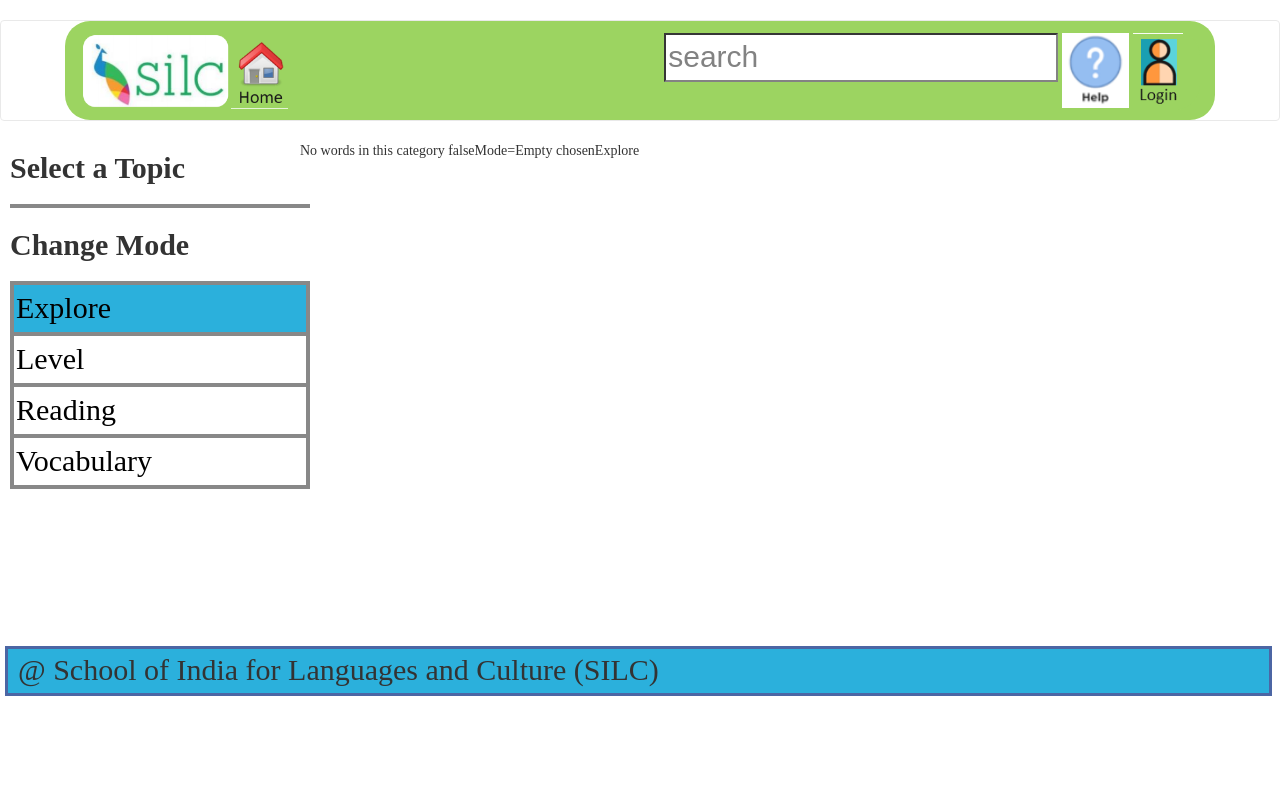
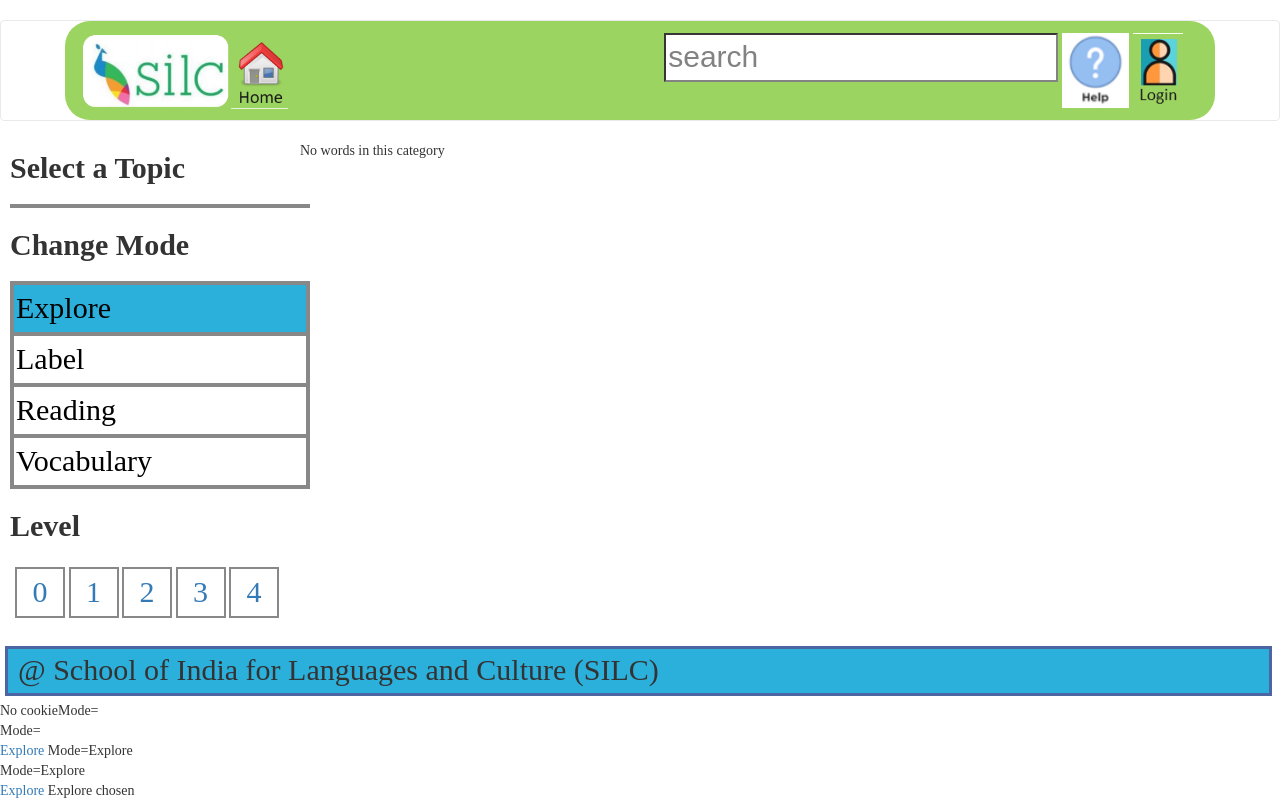
Before and after one commit to ICS499/Word_Explorer, a PHP site: page /explorer.php?topic=1 in a window 1280 px wide. Before the commit the page ends 696 px from the top, so only its background shows below. Run offline with PHP 8.4, Linux system fonts and the light colour scheme; data that the repository does not hold is empty; some libraries are stand-ins or nearby versions.

Commit message:
explorer edits

```diff
--- a/explorer.php
+++ b/explorer.php
@@ -21,6 +21,34 @@
     <!-- Latest compiled JavaScript -->
     <script src="https://maxcdn.bootstrapcdn.com/bootstrap/3.3.7/js/bootstrap.min.js"></script>
 
+    <script>
+        $( function() {
+            var spinner = $( "#spinner" ).spinner();
+
+            $( "#disable" ).on( "click", function() {
+                if ( spinner.spinner( "option", "disabled" ) ) {
+                    spinner.spinner( "enable" );
+                } else {
+                    spinner.spinner( "disable" );
+                }
+            });
+            $( "#destroy" ).on( "click", function() {
+                if ( spinner.spinner( "instance" ) ) {
+                    spinner.spinner( "destroy" );
+                } else {
+                    spinner.spinner();
+                }
+            });
+            $( "#getvalue" ).on( "click", function() {
+                alert( spinner.spinner( "value" ) );
+            });
+            $( "#setvalue" ).on( "click", function() {
+                spinner.spinner( "value", 5 );
+            });
+
+            $( "button" ).button();
+        } );
+    </script>
     <link rel="stylesheet" href="styles/custom_nav.css" type="text/css">
     <style>
         .selected {
@@ -202,6 +230,7 @@ echo '
 // Build the explore mode list
 //echo '
 ?>
+
 <h2 class="list-header" style="font-weight: bold !important;">Change Mode</h2>
 <div id="mode-list" class="flow">
     <ul>
@@ -211,12 +240,12 @@ echo '
             </a>
         </li>
         <li id="modeLevel" class="mode-choice">
-            <a href="explorer.php" onClick="setMode('Level')">
-                Level
+            <a href="explorer.php" onClick="setMode('Label')">
+                Label
             </a>
         </li>
         <li id="modeReading" class="mode-choice">
-            <a href="explorer.php" onClick="setMode('Read');">
+            <a href="explorer.php" onClick="setMode('Reading');">
                 Reading
             </a>
         </li>
@@ -227,6 +256,26 @@ echo '
         </li>
     </ul>
 </div>
+
+<h2 class="list-header" style="font-weight: bold !important;">Level</h2>
+<div style="margin: 10px; padding: 5px" class="flow">
+    <a class="mode-choice" style="width: 50px; display:inline-block; text-align: center" href="explorer.php" onClick="setMode('Explore');">
+        0
+    </a>
+    <a class="mode-choice" style="width: 50px; display:inline-block; text-align: center" href="explorer.php" onClick="setMode('Level')">
+        1
+    </a>
+    <a class="mode-choice" style="width: 50px; display:inline-block; text-align: center" href="explorer.php" onClick="setMode('Reading');">
+        2
+    </a>
+    <a class="mode-choice" style="width: 50px; display:inline-block; text-align: center" href="explorer.php" onClick="setMode('Vocabulary');">
+        3
+    </a>
+    <a class="mode-choice" style="width: 50px; display:inline-block; text-align: center" href="explorer.php" onClick="setMode('Vocabulary');">
+        4
+    </a>
+</div>
+
 <?php
 //';
 
@@ -314,69 +363,74 @@ if (count($cards) > 0) {
 }
 ?>
 
+<div class="footer">
+    <p>@ School of India for Languages and Culture (SILC)</p>
+</div>
 <script type="text/javascript">
     window.onload=setMode(getCookie("mode"));
 
-    function getCookie(name) {
-        var value = "; " + document.cookie;
-        var parts = value.split("; " + name + "=");
-        if (parts.length == 2) {
-            document.write("true");
-            return (parts.pop().split(";").shift());
-        } else {
-            document.write("false");
-            return "";
+    function getCookie(cname) {
+        var name = cname + "=";
+        var decodedCookie = decodeURIComponent(document.cookie);
+        var ca = decodedCookie.split(';');
+        for(var i = 0; i <ca.length; i++) {
+            var c = ca[i];
+            while (c.charAt(0) == ' ') {
+                c = c.substring(1);
+            }
+            if (c.indexOf(name) == 0) {
+                document.write("mode cookie= " + c.substring(name.length, c.length) + "<br/>");
+                return c.substring(name.length, c.length);
+            }
         }
+        document.write("No cookie") + "<br/>";
+        return "";
+    }
 
-    }
     function setMode(mode){
-        document.write("Mode=" + mode);
-        document.getElementById("modeExplore").setAttribute("class", "mode-choice selected");
+        document.write("Mode=" + mode + "<br/>");
+        document.write("Mode=" + mode + "<br/>");
+        var test = document.getElementById("modeExplore");
+        document.write(test.innerHTML);
+
+        // Check for no mode value
+        if (!mode) this.setMode("Explore");
+
         switch (mode) {
             case "Explore":
-                document.write("Explore chosen");
+                document.write("Explore chosen" + "<br/>");
                 document.getElementById('modeExplore').setAttribute("class", "mode-choice selected");
-                document.getElementById("modeLevel").setAttribute("class", "mode-choice");
+                document.getElementById("modeLabel").setAttribute("class", "mode-choice");
                 document.getElementById("modeReading").setAttribute("class", "mode-choice");
                 document.getElementById("modeVocabulary").setAttribute("class", "mode-choice");
                 break;
             case "Level":
-                document.write("Level chosen");
+                document.write("Label chosen" + "<br/>");
                 document.getElementById("modeExplore").setAttribute("class", "mode-choice");
-                document.getElementById("modeLevel").setAttribute("class", "mode-choice selected");
+                document.getElementById("modeLabel").setAttribute("class", "mode-choice selected");
                 document.getElementById("modeReading").setAttribute("class", "mode-choice");
                 document.getElementById("modeVocabulary").setAttribute("class", "mode-choice");
                 break;
             case "Reading":
-                document.write("Reading chosen");
+                document.write("Reading chosen" + "<br/>");
                 document.getElementById("modeExplore").setAttribute("class", "mode-choice");
-                document.getElementById("modeLevel").setAttribute("class", "mode-choice");
+                document.getElementById("modeLabel").setAttribute("class", "mode-choice");
                 document.getElementById("modeReading").setAttribute("class", "mode-choice selected");
                 document.getElementById("modeVocabulary").setAttribute("class", "mode-choice");
                 break;
             case "Vocabulary":
-                document.write("Vocabulary chosen");
+                document.write("Vocabulary chosen" + "<br/>");
                 document.getElementById("modeExplore").setAttribute("class", "mode-choice");
-                document.getElementById("modeLevel").setAttribute("class", "mode-choice");
+                document.getElementById("modeLabel").setAttribute("class", "mode-choice");
                 document.getElementById("modeReading").setAttribute("class", "mode-choice");
                 document.getElementById("modeVocabulary").setAttribute("class", "mode-choice selected");
                 break;
-            case "":
-                mode = "Explore";
-                document.write("Empty chosen");
-                document.getElementById("modeExplore").setAttribute("class", "mode-choice selected");
-                document.getElementById("modeLevel").setAttribute("class", "mode-choice");
-                document.getElementById("modeReading").setAttribute("class", "mode-choice");
-                document.getElementById("modeVocabulary").setAttribute("class", "mode-choice");
-                break;
         }
         document.cookie = "mode=" + mode;
-        document.write(mode);
+        document.write(mode + "<br/>");
+        //window.location.reload();
     }
 </script>
-<div class="footer">
-    <p>@ School of India for Languages and Culture (SILC)</p>
-</div>
 
 </body>
 </html>
```
